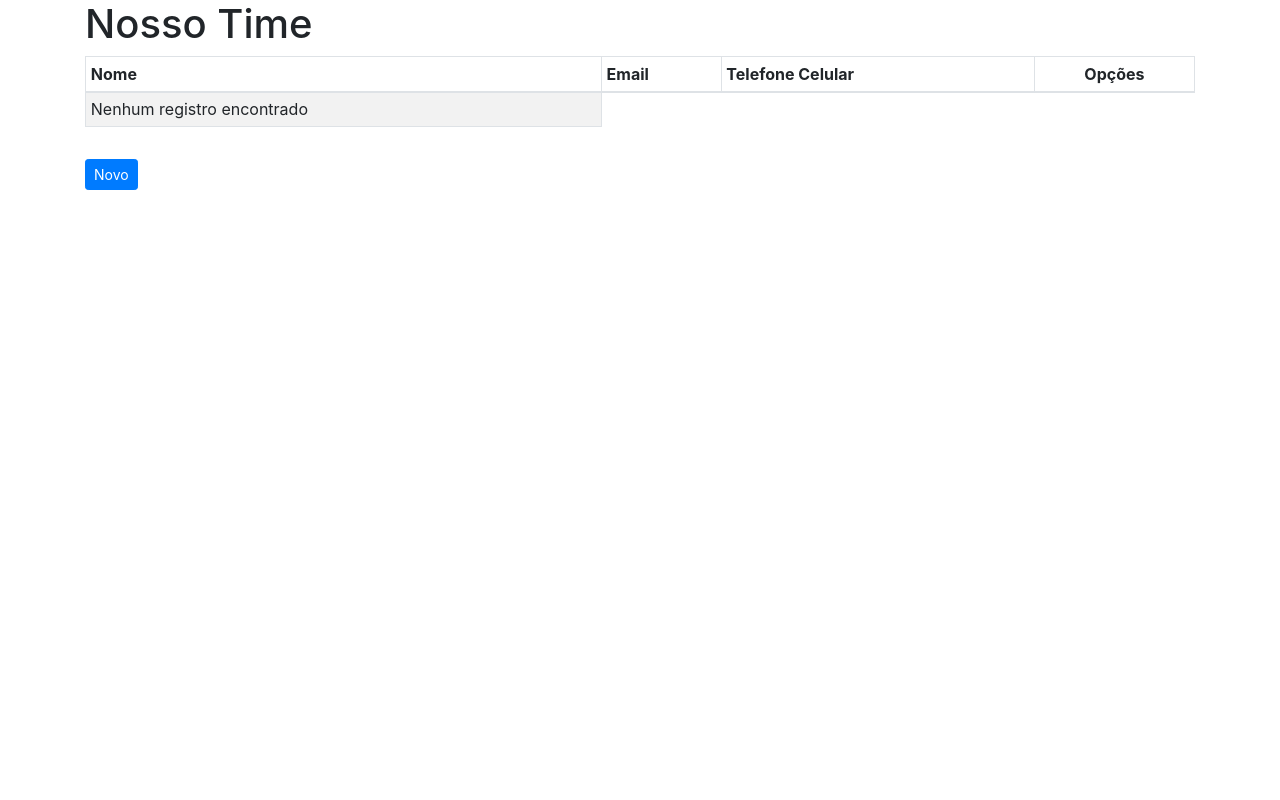
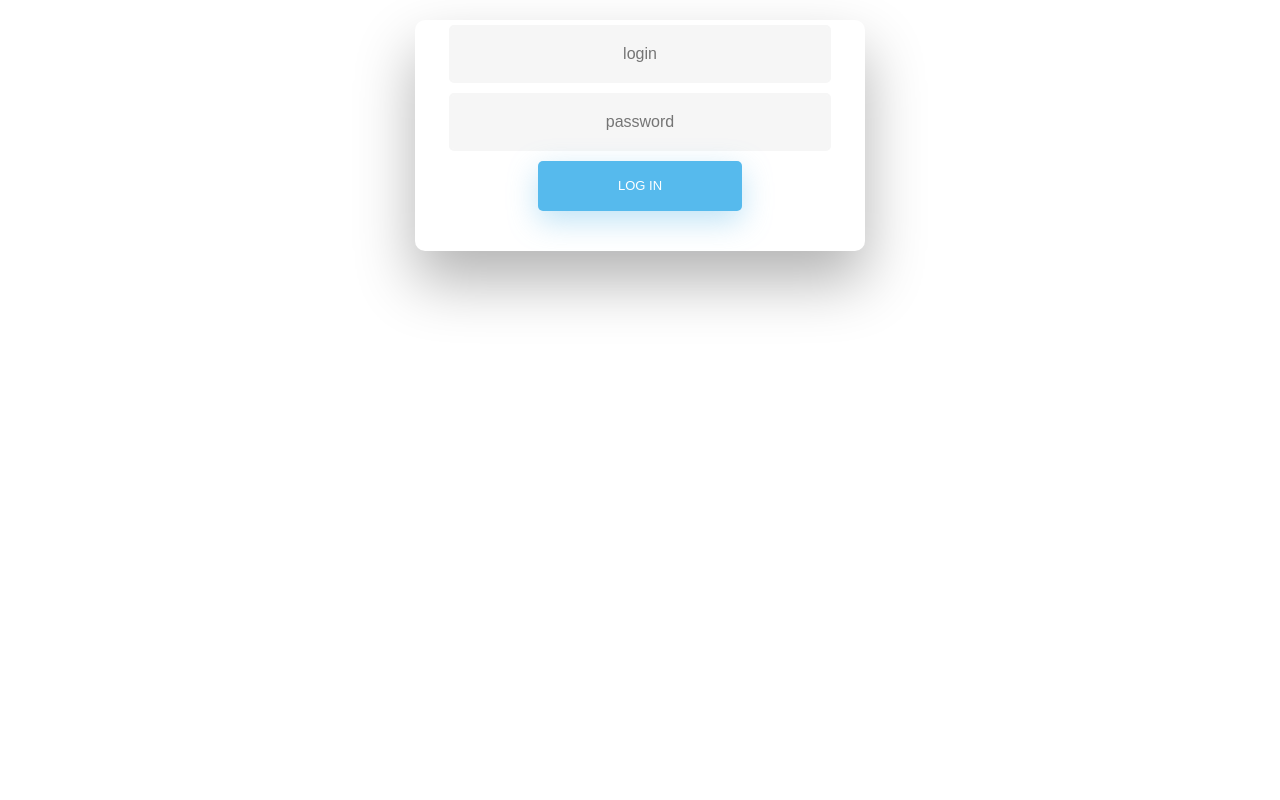
Before and after one commit to lvrocha/crud, a PHP site: page /selecao/ in a window 1280 px wide. Run offline with PHP 8.4, Linux system fonts and the light colour scheme; data that the repository does not hold is empty; some libraries are stand-ins or nearby versions.

Commit message:
inicio do login

```diff
--- /dev/null
+++ b/app/controllers/loginController.php
@@ -0,0 +1,17 @@
+<?php
+
+class loginController{
+    public $twig;
+    public function __construct(){
+        $loader = new \Twig\Loader\FilesystemLoader('app/view');
+        $this->twig = new \Twig\Environment($loader);
+    }
+
+    public function index(){
+        $template = $this->twig->load('login/login.html');
+        $parametros = array();
+        $conteudo = $template->render($parametros);
+        echo $conteudo;
+    }
+
+}
--- a/app/core/core.php
+++ b/app/core/core.php
@@ -6,7 +6,7 @@
         if (isset($urlGet['controller'])) {
             $controller = $urlGet['controller'].'Controller';
         }else{
-            $controller = "funcionariosController";
+            $controller = "loginController";
         }
 
         if(isset($urlGet['acao'])){
--- /dev/null
+++ b/app/view/login/login.html
@@ -0,0 +1,22 @@
+
+<link rel="stylesheet" href="./assets/css/custom.css" rel="stylesheet">
+
+<div class="wrapper fadeInDown">
+    <div id="formContent">
+        <!-- Tabs Titles -->
+
+        <!-- Icon -->
+        <div class="fadeIn first">
+
+        </div>
+
+        <!-- Login Form -->
+        <form>
+            <input type="text" id="login" class="fadeIn second" name="login" placeholder="login">
+            <input type="text" id="password" class="fadeIn third" name="login" placeholder="password">
+            <input type="submit" class="fadeIn fourth" value="Log In">
+        </form>
+
+
+    </div>
+</div>
--- /dev/null
+++ b/assets/css/custom.css
@@ -0,0 +1,262 @@
+
+/* BASIC */
+
+html {
+  background-color: #56baed;
+}
+
+body {
+  font-family: "Poppins", sans-serif;
+  height: 100vh;
+}
+
+a {
+  color: #92badd;
+  display:inline-block;
+  text-decoration: none;
+  font-weight: 400;
+}
+
+h2 {
+  text-align: center;
+  font-size: 16px;
+  font-weight: 600;
+  text-transform: uppercase;
+  display:inline-block;
+  margin: 40px 8px 10px 8px;
+  color: #cccccc;
+}
+
+
+
+/* STRUCTURE */
+
+.wrapper {
+  display: flex;
+  align-items: center;
+  flex-direction: column;
+  justify-content: center;
+  width: 100%;
+  min-height: 100%;
+  padding: 20px;
+}
+
+#formContent {
+  -webkit-border-radius: 10px 10px 10px 10px;
+  border-radius: 10px 10px 10px 10px;
+  background: #fff;
+  padding: 30px;
+  width: 90%;
+  max-width: 450px;
+  position: relative;
+  padding: 0px;
+  -webkit-box-shadow: 0 30px 60px 0 rgba(0,0,0,0.3);
+  box-shadow: 0 30px 60px 0 rgba(0,0,0,0.3);
+  text-align: center;
+}
+
+#formFooter {
+  background-color: #f6f6f6;
+  border-top: 1px solid #dce8f1;
+  padding: 25px;
+  text-align: center;
+  -webkit-border-radius: 0 0 10px 10px;
+  border-radius: 0 0 10px 10px;
+}
+
+
+
+/* TABS */
+
+h2.inactive {
+  color: #cccccc;
+}
+
+h2.active {
+  color: #0d0d0d;
+  border-bottom: 2px solid #5fbae9;
+}
+
+
+
+/* FORM TYPOGRAPHY*/
+
+input[type=button], input[type=submit], input[type=reset]  {
+  background-color: #56baed;
+  border: none;
+  color: white;
+  padding: 15px 80px;
+  text-align: center;
+  text-decoration: none;
+  display: inline-block;
+  text-transform: uppercase;
+  font-size: 13px;
+  -webkit-box-shadow: 0 10px 30px 0 rgba(95,186,233,0.4);
+  box-shadow: 0 10px 30px 0 rgba(95,186,233,0.4);
+  -webkit-border-radius: 5px 5px 5px 5px;
+  border-radius: 5px 5px 5px 5px;
+  margin: 5px 20px 40px 20px;
+  -webkit-transition: all 0.3s ease-in-out;
+  -moz-transition: all 0.3s ease-in-out;
+  -ms-transition: all 0.3s ease-in-out;
+  -o-transition: all 0.3s ease-in-out;
+  transition: all 0.3s ease-in-out;
+}
+
+input[type=button]:hover, input[type=submit]:hover, input[type=reset]:hover  {
+  background-color: #39ace7;
+}
+
+input[type=button]:active, input[type=submit]:active, input[type=reset]:active  {
+  -moz-transform: scale(0.95);
+  -webkit-transform: scale(0.95);
+  -o-transform: scale(0.95);
+  -ms-transform: scale(0.95);
+  transform: scale(0.95);
+}
+
+input[type=text] {
+  background-color: #f6f6f6;
+  border: none;
+  color: #0d0d0d;
+  padding: 15px 32px;
+  text-align: center;
+  text-decoration: none;
+  display: inline-block;
+  font-size: 16px;
+  margin: 5px;
+  width: 85%;
+  border: 2px solid #f6f6f6;
+  -webkit-transition: all 0.5s ease-in-out;
+  -moz-transition: all 0.5s ease-in-out;
+  -ms-transition: all 0.5s ease-in-out;
+  -o-transition: all 0.5s ease-in-out;
+  transition: all 0.5s ease-in-out;
+  -webkit-border-radius: 5px 5px 5px 5px;
+  border-radius: 5px 5px 5px 5px;
+}
+
+input[type=text]:focus {
+  background-color: #fff;
+  border-bottom: 2px solid #5fbae9;
+}
+
+input[type=text]:placeholder {
+  color: #cccccc;
+}
+
+
+
+/* ANIMATIONS */
+
+/* Simple CSS3 Fade-in-down Animation */
+.fadeInDown {
+  -webkit-animation-name: fadeInDown;
+  animation-name: fadeInDown;
+  -webkit-animation-duration: 1s;
+  animation-duration: 1s;
+  -webkit-animation-fill-mode: both;
+  animation-fill-mode: both;
+}
+
+@-webkit-keyframes fadeInDown {
+  0% {
+    opacity: 0;
+    -webkit-transform: translate3d(0, -100%, 0);
+    transform: translate3d(0, -100%, 0);
+  }
+  100% {
+    opacity: 1;
+    -webkit-transform: none;
+    transform: none;
+  }
+}
+
+@keyframes fadeInDown {
+  0% {
+    opacity: 0;
+    -webkit-transform: translate3d(0, -100%, 0);
+    transform: translate3d(0, -100%, 0);
+  }
+  100% {
+    opacity: 1;
+    -webkit-transform: none;
+    transform: none;
+  }
+}
+
+/* Simple CSS3 Fade-in Animation */
+@-webkit-keyframes fadeIn { from { opacity:0; } to { opacity:1; } }
+@-moz-keyframes fadeIn { from { opacity:0; } to { opacity:1; } }
+@keyframes fadeIn { from { opacity:0; } to { opacity:1; } }
+
+.fadeIn {
+  opacity:0;
+  -webkit-animation:fadeIn ease-in 1;
+  -moz-animation:fadeIn ease-in 1;
+  animation:fadeIn ease-in 1;
+
+  -webkit-animation-fill-mode:forwards;
+  -moz-animation-fill-mode:forwards;
+  animation-fill-mode:forwards;
+
+  -webkit-animation-duration:1s;
+  -moz-animation-duration:1s;
+  animation-duration:1s;
+}
+
+.fadeIn.first {
+  -webkit-animation-delay: 0.4s;
+  -moz-animation-delay: 0.4s;
+  animation-delay: 0.4s;
+}
+
+.fadeIn.second {
+  -webkit-animation-delay: 0.6s;
+  -moz-animation-delay: 0.6s;
+  animation-delay: 0.6s;
+}
+
+.fadeIn.third {
+  -webkit-animation-delay: 0.8s;
+  -moz-animation-delay: 0.8s;
+  animation-delay: 0.8s;
+}
+
+.fadeIn.fourth {
+  -webkit-animation-delay: 1s;
+  -moz-animation-delay: 1s;
+  animation-delay: 1s;
+}
+
+/* Simple CSS3 Fade-in Animation */
+.underlineHover:after {
+  display: block;
+  left: 0;
+  bottom: -10px;
+  width: 0;
+  height: 2px;
+  background-color: #56baed;
+  content: "";
+  transition: width 0.2s;
+}
+
+.underlineHover:hover {
+  color: #0d0d0d;
+}
+
+.underlineHover:hover:after{
+  width: 100%;
+}
+
+
+
+/* OTHERS */
+
+*:focus {
+    outline: none;
+}
+
+#icon {
+  width:60%;
+}
--- a/index.php
+++ b/index.php
@@ -5,6 +5,7 @@
 require_once('./app/core/core.php');
 require_once('./app/model/funcionarios_model.php');
 require_once('./app/controllers/funcionarios_controller.php');
+require_once('./app/controllers/loginController.php');
 require_once('./app/controllers/erro_controller.php');
 require_once('./vendor/autoload.php');
 //template
--- a/package.json
+++ b/package.json
@@ -2,5 +2,8 @@
   "dependencies": {
     "jquery": "^3.4.1",
     "jquery-validation": "^1.19.1"
+  },
+  "devDependencies": {
+    "@fortawesome/fontawesome-free": "^5.10.1"
   }
 }
--- a/template/index.html
+++ b/template/index.html
@@ -6,6 +6,7 @@
     <meta http-equiv="X-UA-Compatible" content="ie=edge">
 
     <link href="https://stackpath.bootstrapcdn.com/bootstrap/4.3.1/css/bootstrap.min.css" rel="stylesheet" integrity="sha384-ggOyR0iXCbMQv3Xipma34MD+dH/1fQ784/j6cY/iJTQUOhcWr7x9JvoRxT2MZw1T" crossorigin="anonymous">
+
     <title>Seraph</title>
 </head>
 <body>
```
Also changed, not shown: 1 other file.
